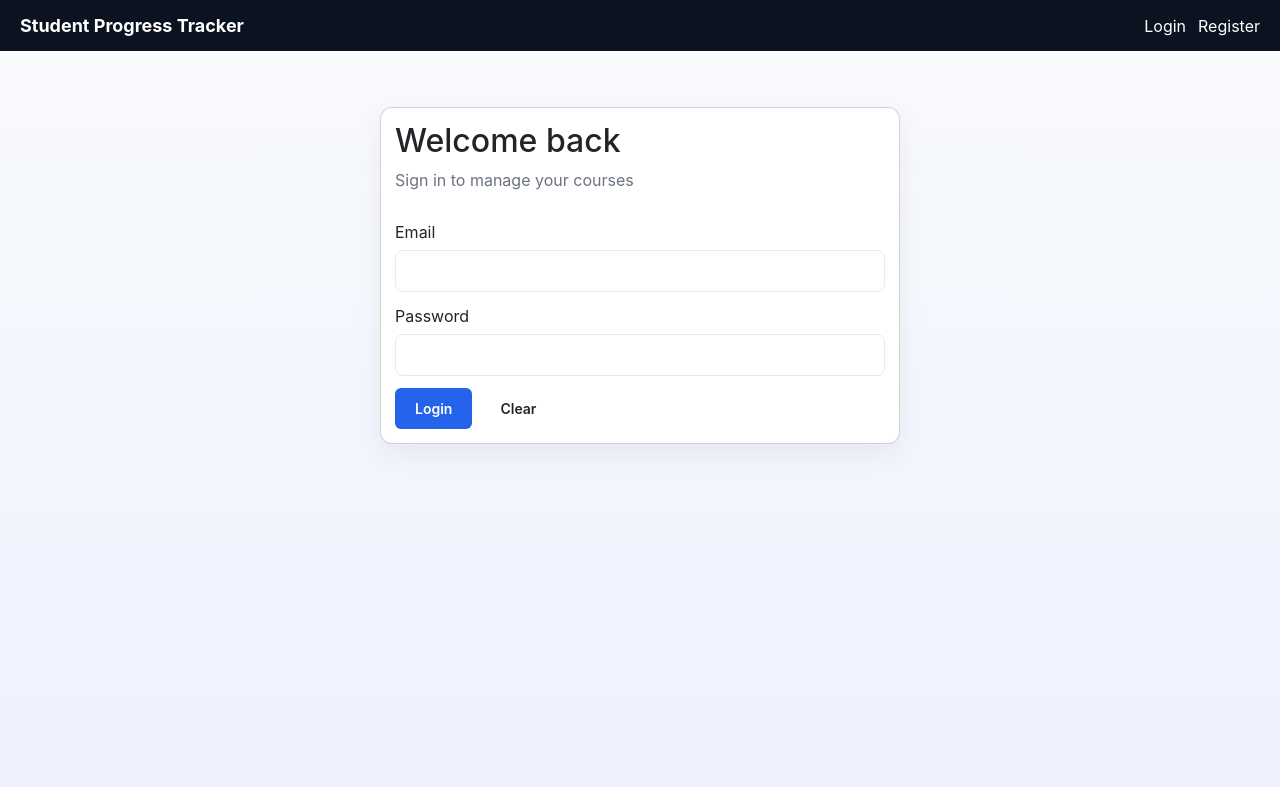
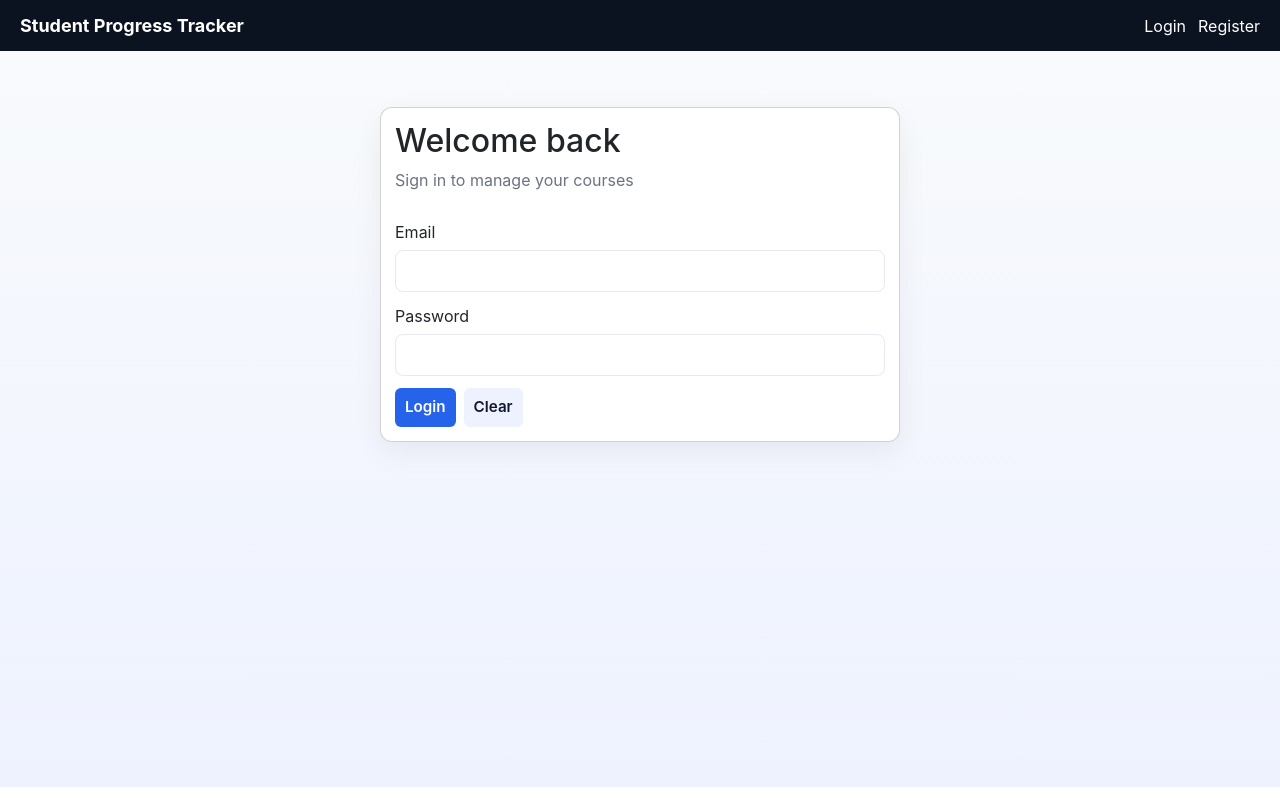
Before and after one commit to NabilaHomaira/student-progress-tracker, a React (Create React App) app in the folder frontend/: page /login in a window 1280 px wide. Built offline with nearby package versions, Linux system fonts and the light colour scheme; no server answers.

Commit message:
Enhance global button and dropdown styles
Added global button and dropdown styling for a consistent look across the application.

```diff
--- a/frontend/src/index.css
+++ b/frontend/src/index.css
@@ -1,3 +1,40 @@
 html, body, #root { height: 100%; margin: 0; font-family: Inter, system-ui, -apple-system, 'Segoe UI', Roboto, 'Helvetica Neue', Arial; color:#0f172a; }
 body { -webkit-font-smoothing:antialiased; -moz-osx-font-smoothing:grayscale; }
 a { color: inherit; }
+
+/* Global button and dropdown styling for a smoother, consistent look */
+button, .btn {
+	display: inline-flex;
+	align-items: center;
+	justify-content: center;
+	gap: 8px;
+	padding: 8px 12px;
+	border-radius: 8px;
+	border: 1px solid transparent;
+	background: #eef2ff;
+	color: #0f172a;
+	cursor: pointer;
+	font-weight: 600;
+	transition: all 180ms ease;
+}
+button:hover, .btn:hover { transform: translateY(-1px); box-shadow: 0 6px 18px rgba(15,23,42,0.06); }
+button:active, .btn:active { transform: translateY(0); }
+button:disabled, .btn:disabled { opacity: 0.6; cursor: default; transform: none; box-shadow: none; }
+
+/* Primary style helper when inline styles set background colors */
+.btn-primary { background: #2563eb; color: #fff; border-color: rgba(37,99,235,0.12); }
+.btn-success { background: #16a34a; color: #fff; border-color: rgba(16,163,74,0.12); }
+.btn-danger { background: #ef4444; color: #fff; border-color: rgba(239,68,68,0.12); }
+.btn-amber { background: #f59e0b; color: #111827; }
+
+select, .dropdown, input[type="text"], input[type="search"] {
+	padding: 8px 10px;
+	border-radius: 8px;
+	border: 1px solid #d1d5db;
+	background: #fff;
+	transition: border-color 150ms ease, box-shadow 150ms ease;
+}
+select:focus, input:focus { outline: none; box-shadow: 0 6px 18px rgba(15,23,42,0.06); border-color: #60a5fa; }
+
+/* Small helper to normalize card buttons that had inline background colors */
+.card .btn { padding: 8px 10px; font-size: 0.95rem; }
```
